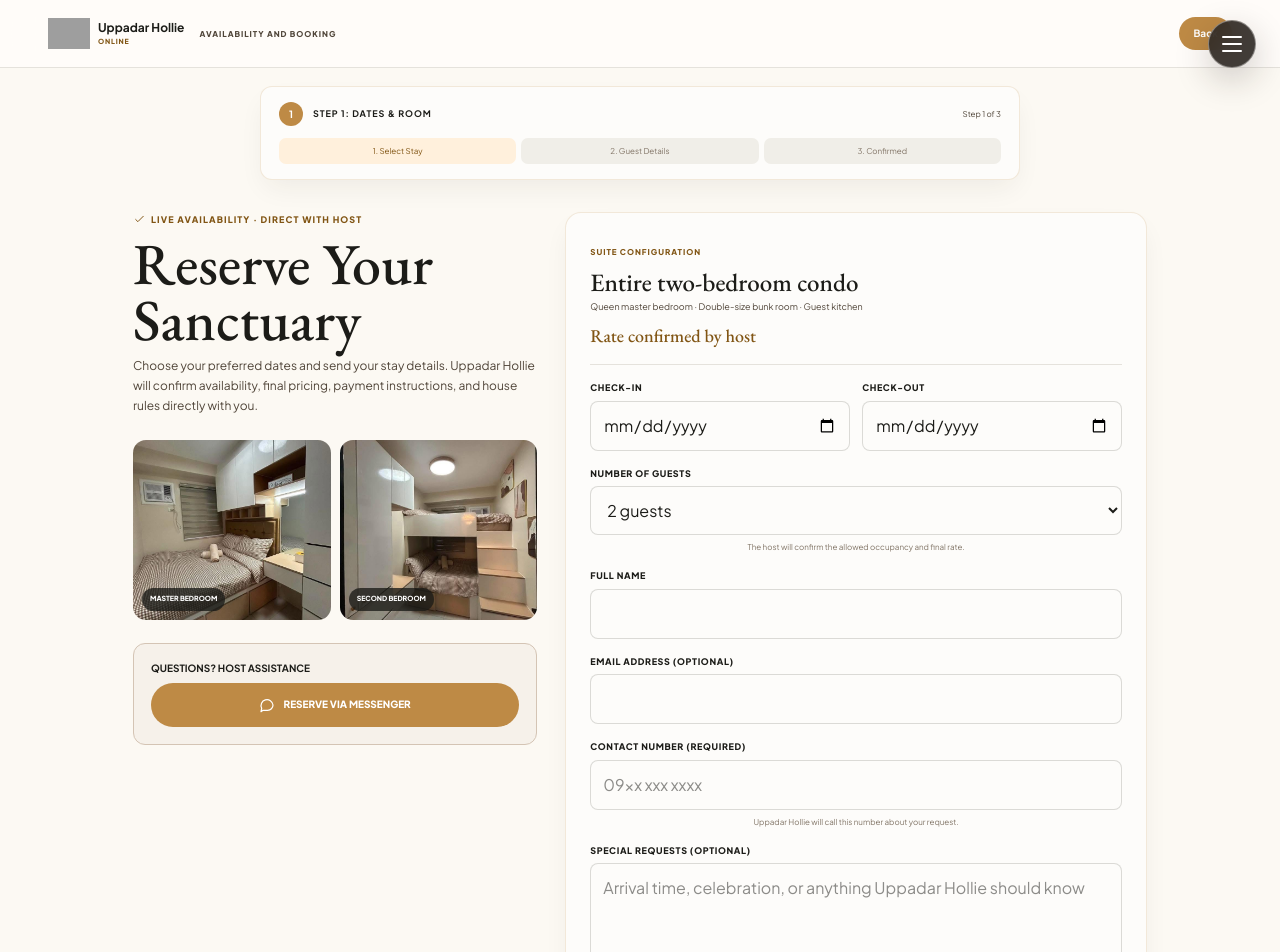
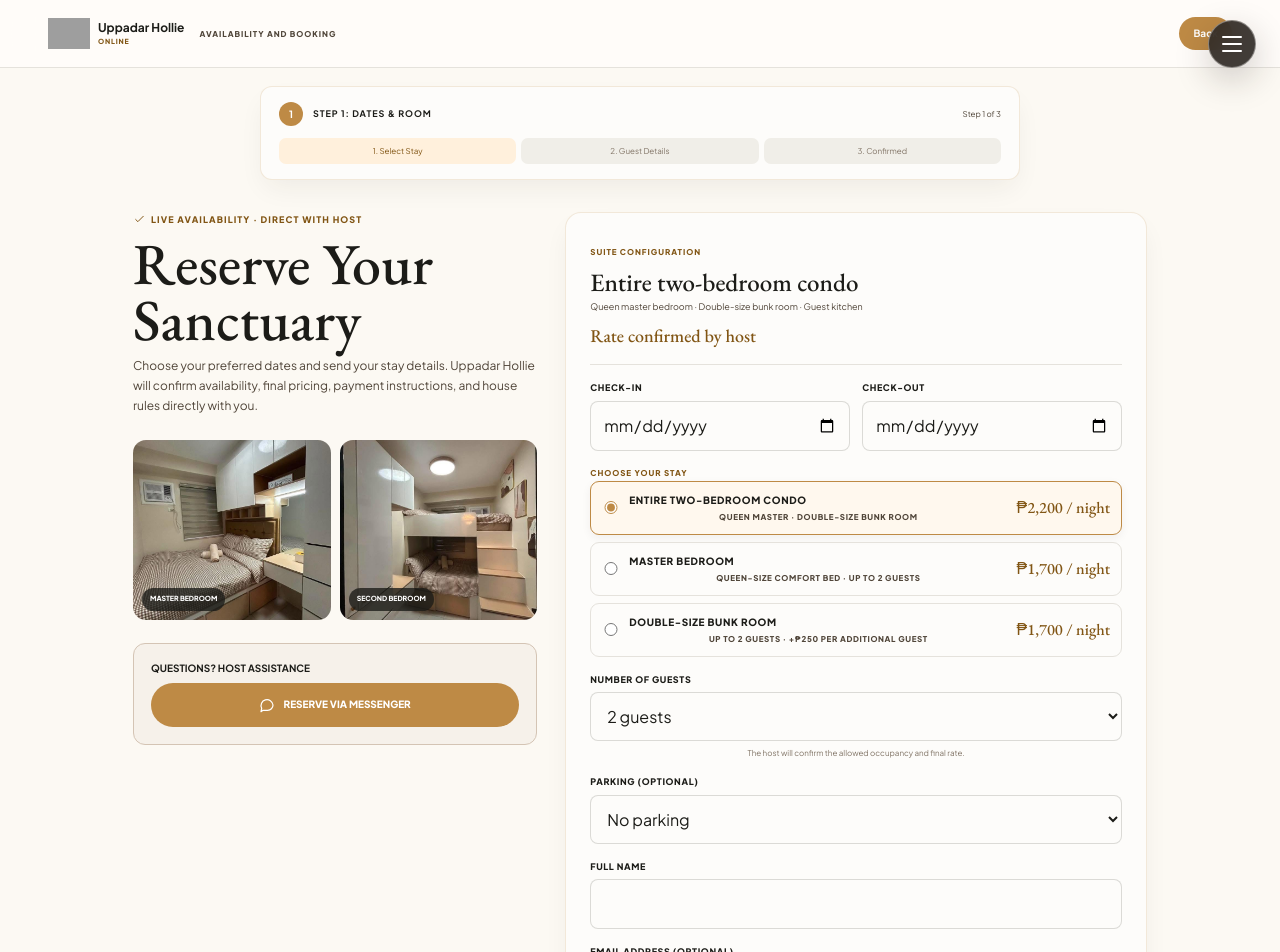
Before and after one commit to nothhin/uppadar-hollie-staycation, a Next.js app in the folder apps/web/: page /book in a window 1280 px wide. Shown: the top 952 px of the page. Built offline with nearby package versions, Linux system fonts and the light colour scheme; grey boxes are pictures that could not be loaded.

Commit message:
Implement Stitch booking request selector

```diff
--- a/apps/web/src/app/book/BookingPriceFields.tsx
+++ b/apps/web/src/app/book/BookingPriceFields.tsx
@@ -17,7 +17,8 @@ export default function BookingPriceFields({
   const [checkIn, setCheckIn] = useState(initialCheckIn);
   const [checkOut, setCheckOut] = useState(initialCheckOut);
   const [guests, setGuests] = useState(() => Number(initialGuests) || 2);
-  const bedroomChoice = "both_bedrooms" as const;
+  const [bedroomChoice, setBedroomChoice] = useState("both_bedrooms");
+  const [parkingType, setParkingType] = useState("none");
 
   return (
     <>
@@ -43,6 +44,10 @@ export default function BookingPriceFields({
           />
         </label>
       </div>
+      <fieldset className={styles.roomChoice}>
+        <legend>Choose your stay</legend>
+        {[{ value: "both_bedrooms", title: "Entire two-bedroom condo", detail: "Queen master · Double-size bunk room", rate: "₱2,200 / night" }, { value: "bedroom_1", title: "Master bedroom", detail: "Queen-size comfort bed · Up to 2 guests", rate: "₱1,700 / night" }, { value: "bedroom_2", title: "Double-size bunk room", detail: "Up to 2 guests · +₱250 per additional guest", rate: "₱1,700 / night" }].map((room) => <label key={room.value} className={bedroomChoice === room.value ? styles.roomChoiceActive : undefined}><input type="radio" name="bedroomChoice" value={room.value} checked={bedroomChoice === room.value} onChange={(event) => setBedroomChoice(event.target.value)} /><span><strong>{room.title}</strong><small>{room.detail}</small></span><b>{room.rate}</b></label>)}
+      </fieldset>
       <label>
         <span>Number of guests</span>
         <select
@@ -61,8 +66,14 @@ export default function BookingPriceFields({
         </select>
         <small>The host will confirm the allowed occupancy and final rate.</small>
       </label>
-      <input type="hidden" name="bedroomChoice" value={bedroomChoice} />
-      <input type="hidden" name="parkingType" value="none" />
+      <label>
+        <span>Parking (optional)</span>
+        <select name="parkingType" value={parkingType} onChange={(event) => setParkingType(event.target.value)}>
+          <option value="none">No parking</option>
+          <option value="car">Car parking · ₱350 / night</option>
+          <option value="motorcycle">Motorcycle parking · ₱150 / night</option>
+        </select>
+      </label>
     </>
   );
 }
```
Also changed, not shown: apps/web/src/app/book/book.module.css.
